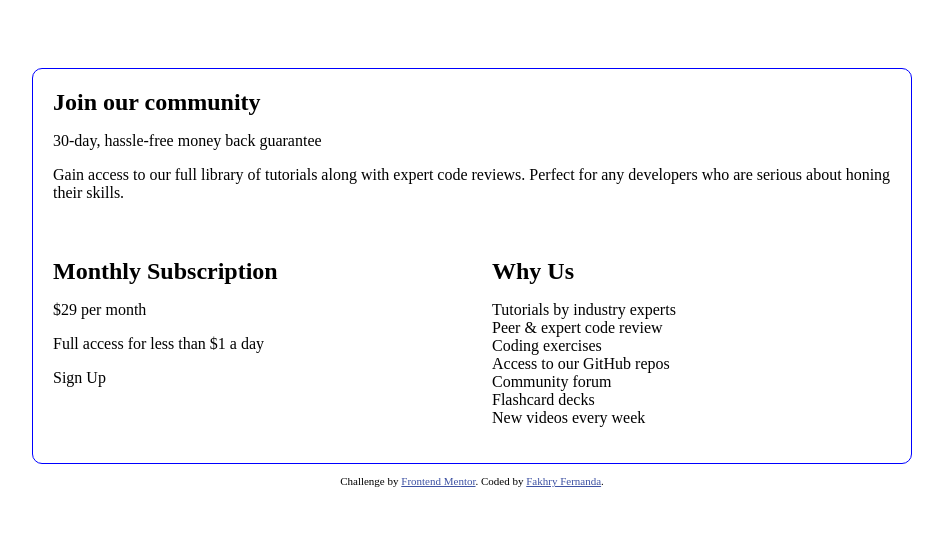
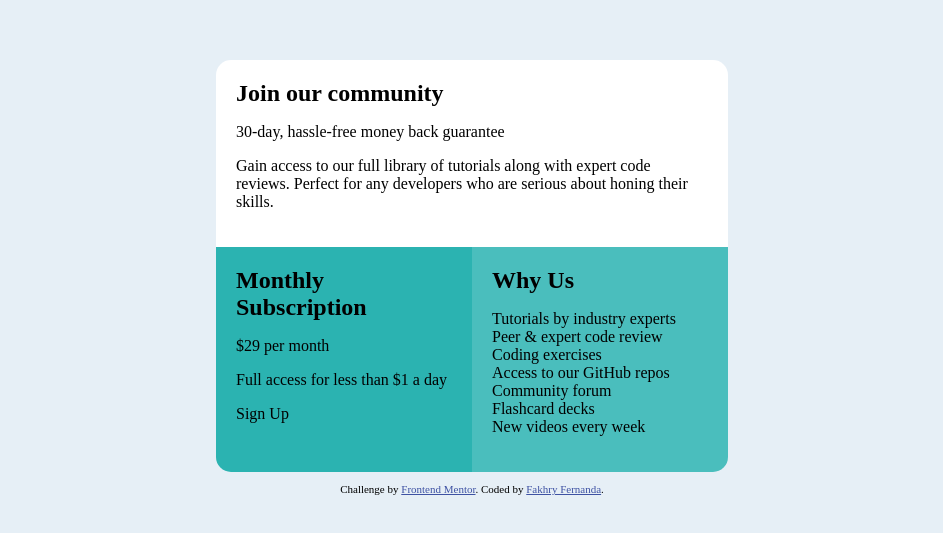
Before and after one commit to fakhryfernanda/front-end-mentor, a plain HTML site: page single-price-grid-component-master/index.html in a window 1280 px wide. Shown: the part 117-650 px from the top of the page, without its empty margins (168-1111 px from the left). Drawn offline with Linux system fonts and the light colour scheme.

Commit message:
Background color and border radius

```diff
--- a/single-price-grid-component-master/index.html
+++ b/single-price-grid-component-master/index.html
@@ -14,9 +14,10 @@
     .attribution a { color: hsl(228, 45%, 44%); }
 
     body {
+      background-color: #E6EFF6;
       height: 100vh;
       margin: 0 auto;
-      padding: 0 200px;
+      padding: 0 30%;
       display: flex;
       flex-direction: column;
       justify-content: center;
@@ -25,13 +26,10 @@
     main {
       display: flex;
       flex-wrap: wrap;
-      border: 1px solid blue;
-      border-radius: 10px;
     }
 
     main > * {
       box-sizing: border-box;
-      /* border: 1px solid red; */
       padding: 20px;
     }
 
@@ -40,18 +38,21 @@
     }
 
     .box1 {
-      /* flex-grow: 2; */
       flex-basis: 100%;
+      background-color: #FFF;
+      border-radius: 15px 15px 0 0;
     }
 
     .box2 {
-      /* flex-grow: 1; */
       flex-basis: 50%;
+      background-color: #2BB3B1;
+      border-bottom-left-radius: 15px;
     }
 
     .box3 {
-      /* flex-grow: 1; */
       flex-basis: 50%;
+      background-color: #4ABEBD;
+      border-bottom-right-radius: 15px;
     }
 
 
```
